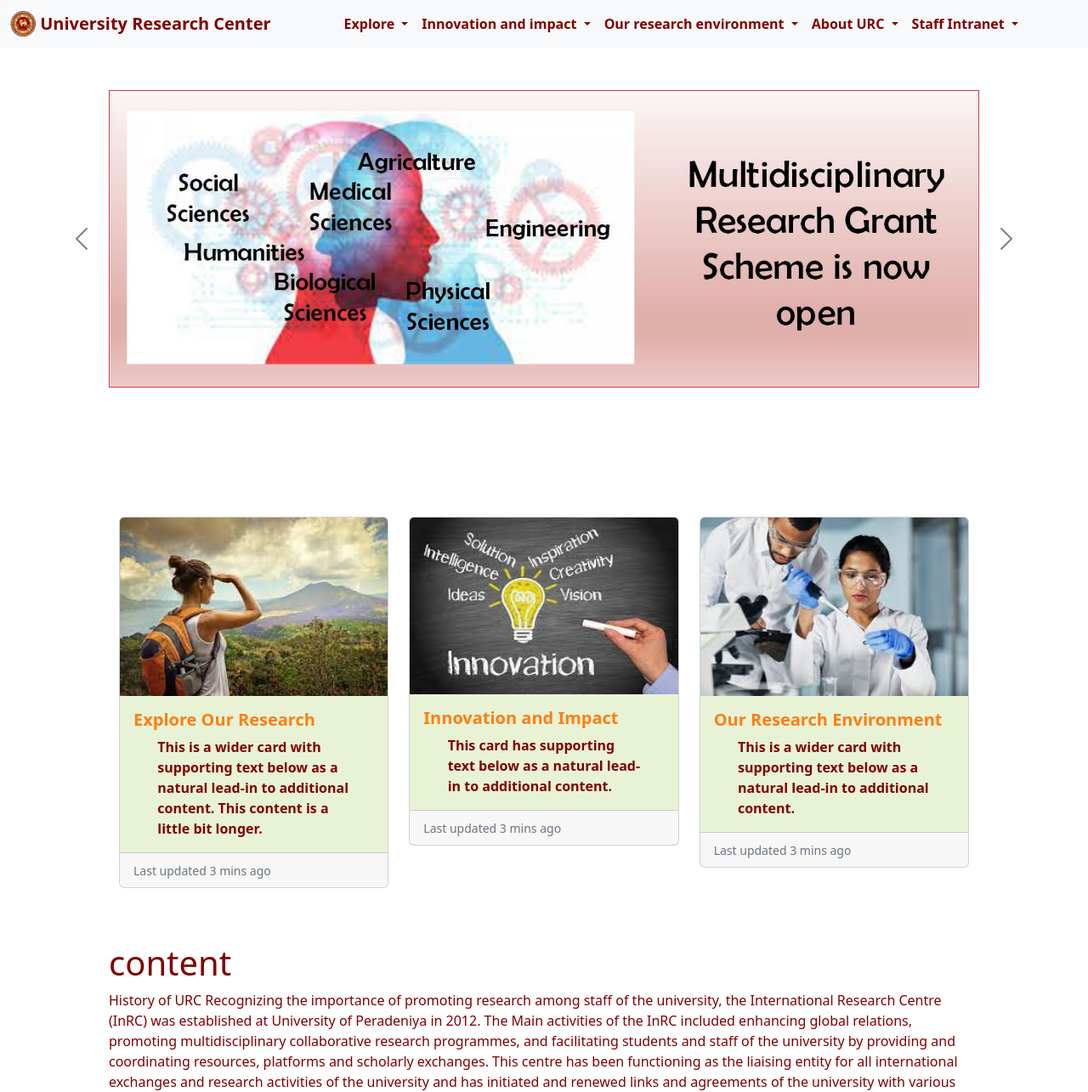
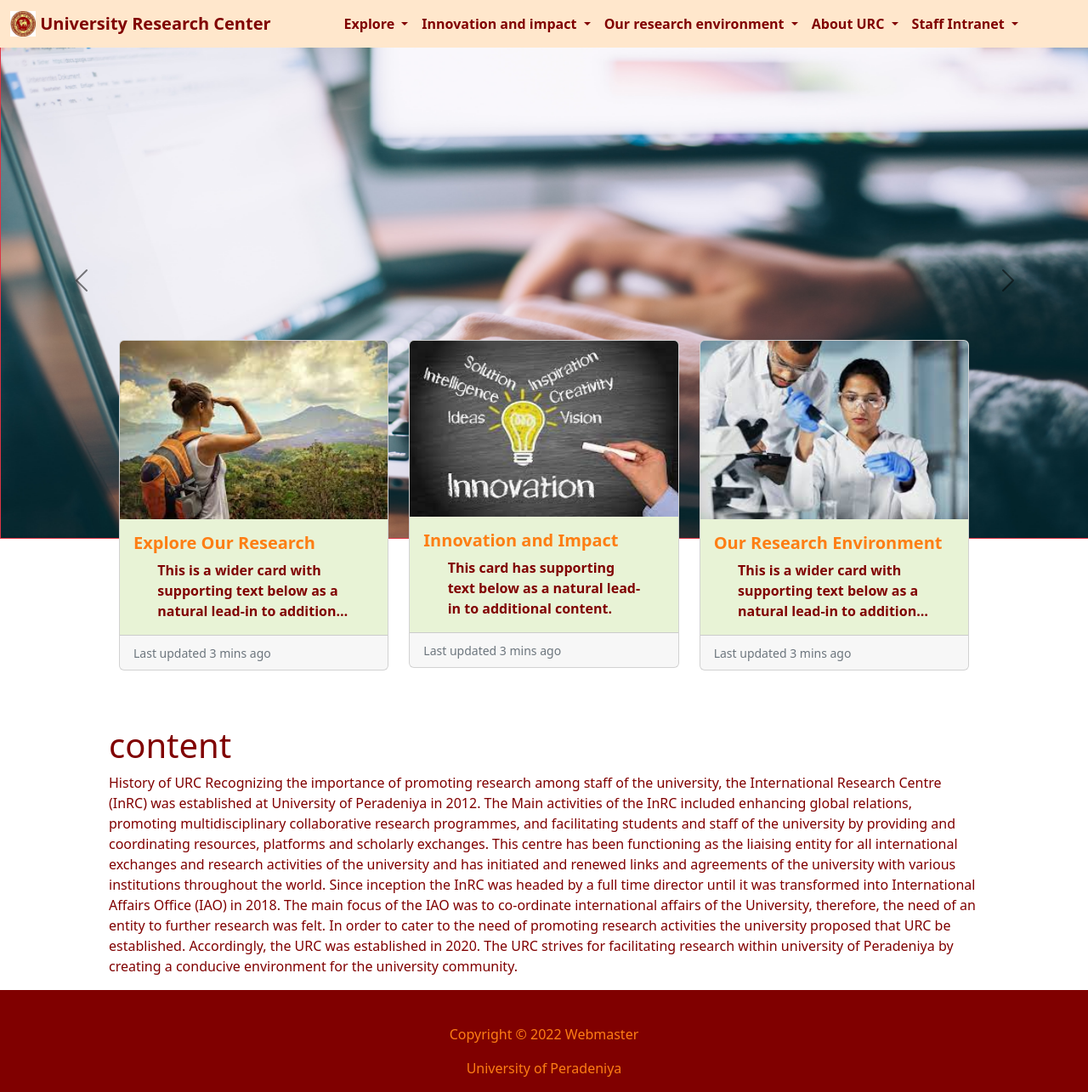
Before and after one commit to VenuraShyamal14/URC, a PHP site: page / in a window 1280 px wide. Shown: the top 1285 px of the page at 85% size. Run offline with PHP 8.4, Linux system fonts and the light colour scheme.

Commit message:
small changes

```diff
--- a/css/styles.css
+++ b/css/styles.css
@@ -25,20 +25,49 @@ h2{
 }
 
 #card{
-    margin-top: 10%;
     margin-left: 10%;
     margin-right: 10%;
+    padding-top: 50vh;
 }
 
 .card-body{
     background-color: #E8F3D6;
 }
 
+
+.card-title{
+    color: #fd7e14;
+    font-weight: bold;
+            /*limit the card txt lines to 1*/
+    display: -webkit-box;
+    overflow: hidden;
+    -webkit-line-clamp: 1;
+    -webkit-box-orient: vertical;
+}
+
+.card-text{
+    color: #800000;
+    font-weight: bold;
+        /*limit the card txt lines to 3*/
+    display: -webkit-box;
+    overflow: hidden;
+    -webkit-line-clamp: 3;
+    -webkit-box-orient: vertical;
+}
+
+
 #carouselControls{
-    margin-top: 56px;
-    padding-top: 50px;
-    padding-left: 10%;
-    padding-right: 10%;
+    padding-top: 56px;
+    position: absolute;
+    z-index: -1;
+
+}
+
+.carouselImg{
+    height: 75vh;
+    width: 100vw;
+
+
 }
 
 .carousel-control-prev{
@@ -48,6 +77,8 @@ h2{
 .carousel-control-next{
     padding-top: 50px;
 }
+
+
 
 .dropdown-item{
     color: #800000;
@@ -64,14 +95,8 @@ h2{
     font-weight: bold;
 }
 
-.card-title{
-    color: #fd7e14;
-    font-weight: bold;
-}
-
-.card-text{
-    color: #800000;
-    font-weight: bold;
+.navbar{
+    background-color: #FFE7CC;
 }
 
 footer{
@@ -90,21 +115,13 @@ footer{
 }
 
 
-a:link {
-     text-decoration: none;
-    }
+a:link { text-decoration: none; }
 
 
-a:visited {
-    text-decoration: none;
-}
+a:visited { text-decoration: none; }
 
 
-a:hover {
-    text-decoration: none;
-}
+a:hover { text-decoration: none; }
 
 
-a:active {
-     text-decoration: none;
-    }
+a:active { text-decoration: none; }
--- a/index.php
+++ b/index.php
@@ -11,13 +11,13 @@
     <div id="carouselControls" class="carousel carousel-dark slide" data-bs-ride="carousel">
       <div class="carousel-inner border border-danger">
         <div class="carousel-item active">
-          <img src="img/Banner 1.jpg" class="d-block w-100" alt="banner 1">
+          <img class="carouselImg" src="img/Banner 1.jpg" class="d-block w-100" alt="banner 1">
         </div>
         <div class="carousel-item">
-          <img src="img/Banner 2.jpg" class="d-block w-100" alt="banner 2">
+          <img class="carouselImg" src="img/Banner 2.jpg" class="d-block w-100" alt="banner 2">
         </div>
         <div class="carousel-item">
-          <img src="img/Banner 4.jpg" class="d-block w-100" alt="banner 3">
+          <img class="carouselImg" src="img/Banner 3.jpg" class="d-block w-100" alt="banner 3">
         </div>
       </div>
       <button class="carousel-control-prev" type="button" data-bs-target="#carouselControls" data-bs-slide="prev">
--- a/navbar.html
+++ b/navbar.html
@@ -1,6 +1,6 @@
 
 
-<nav class="navbar navbar-expand-lg bg-light fixed-top">
+<nav class="navbar navbar-expand-lg fixed-top">
     <div class="container-fluid">
       <a class="navbar-brand" href="/index.php">
         <img src="/img/nav Icon.png" width="30" height="30" class="d-inline-block align-top" alt="">
```
Also changed, not shown: img/Banner 1.jpg, img/Banner 2.jpg, img/Banner 4.jpg (deleted), 1 other file.
